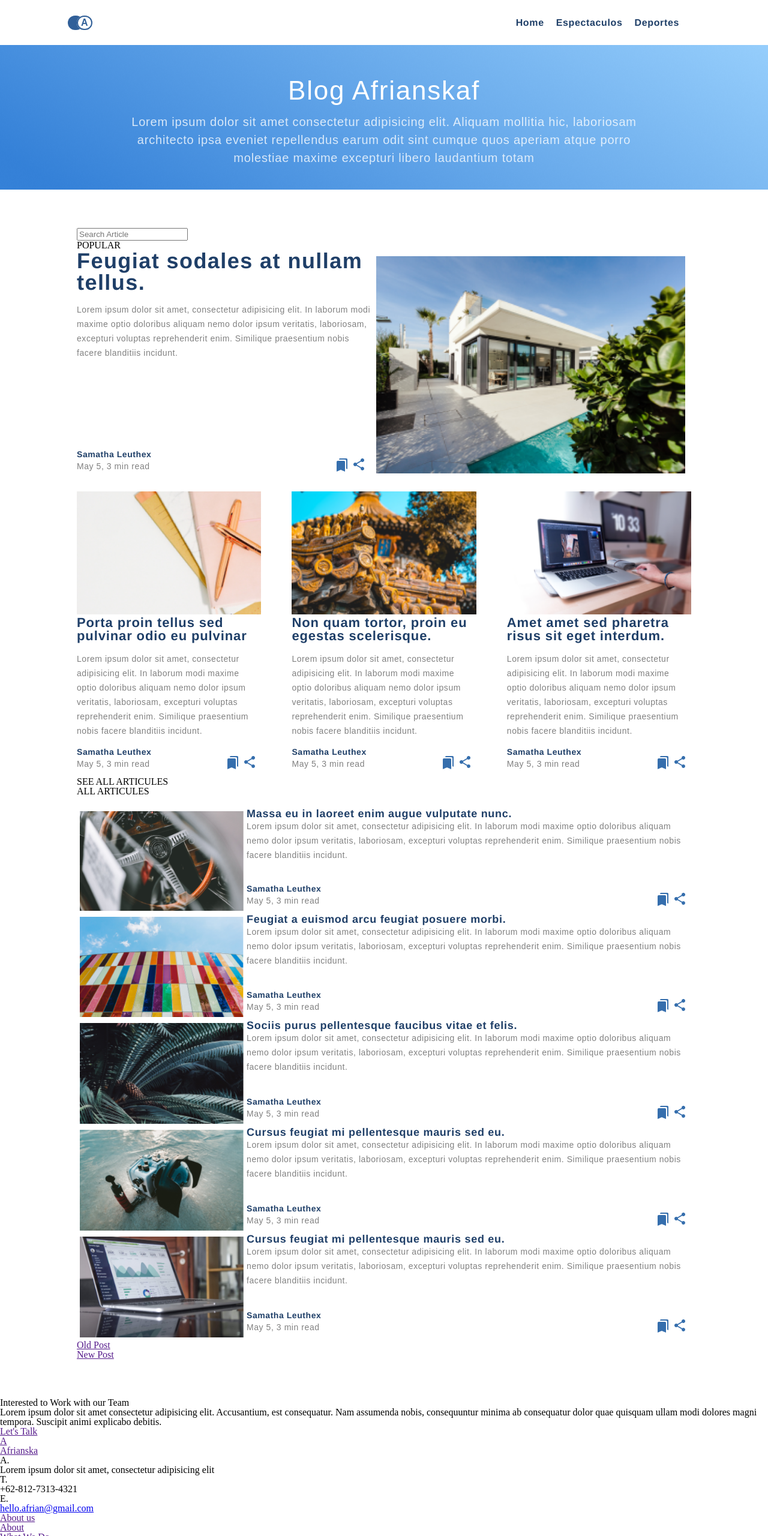
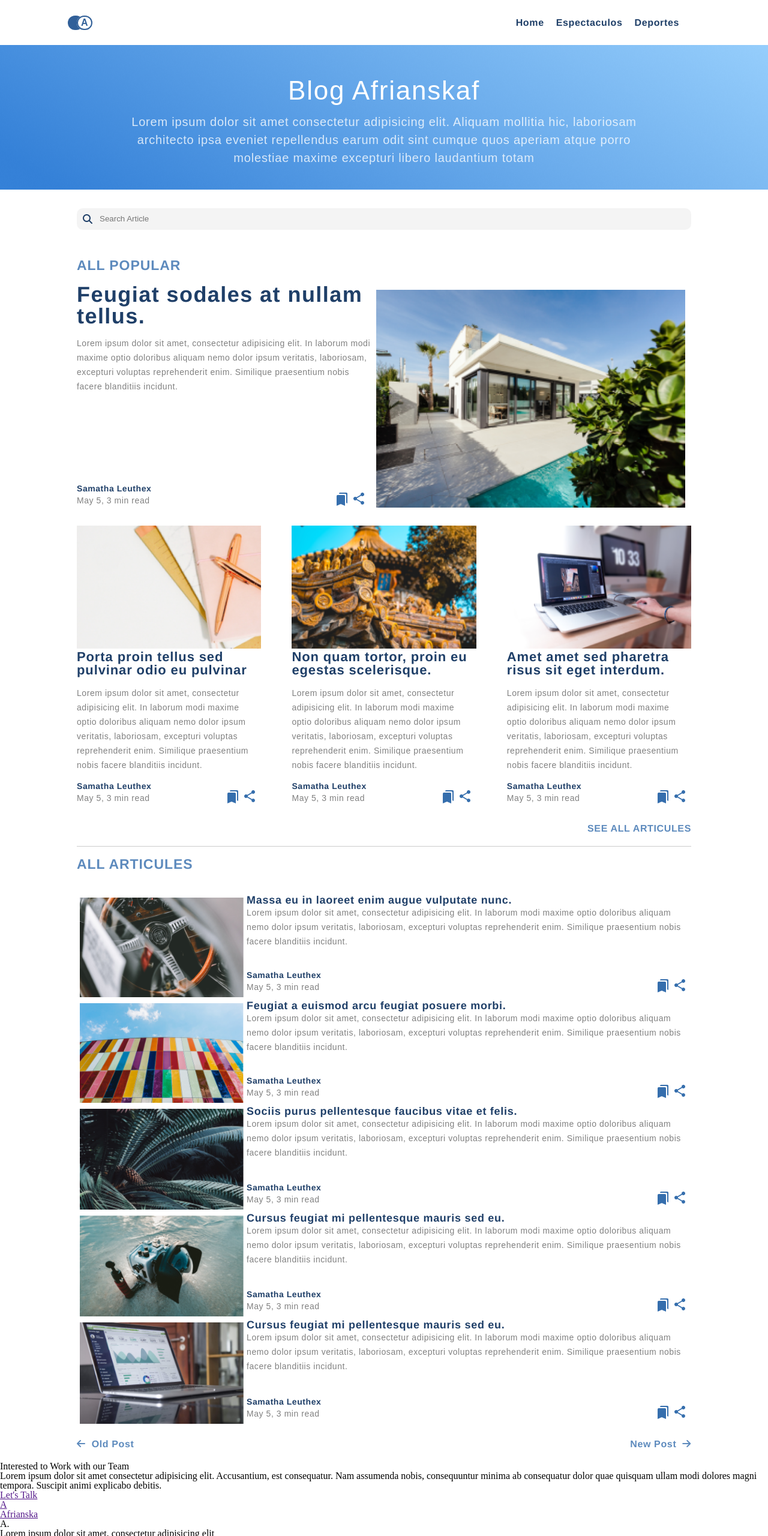
Before and after one commit to Edu12x/Hackathon6, a plain HTML site: page h5.html in a window 1280 px wide. Shown: the top 2560 px of the page at 60% size. Drawn offline with Linux system fonts and the light colour scheme.

Commit message:
Links and search bar completed

```diff
--- a/h5.html
+++ b/h5.html
@@ -6,6 +6,7 @@
     <title>Hackathon5</title>
     <link rel="stylesheet" href="./styles/reset.css" />
     <link rel="stylesheet" href="./sass/h6_main.css" />
+    <script src="https://kit.fontawesome.com/318f3c5d76.js" crossorigin="anonymous"></script>
   </head>
   <body></body>
   <header>
@@ -30,11 +31,15 @@
     </div>
   </header>
   <main>
-    <input name="text-search" type="text" placeholder="Search Article" />
-
+    <div class="search">
+    <a href=""><i class="fas fa-search"></i></a>
+    <input class="search__field" name="text-search" type="text" placeholder="Search Article" />
+  </div>
     <!-- LETTERS -->
 
-    <h2 class="main-title">POPULAR</h2>
+    <nav class="links">
+      <li><a href="">ALL POPULAR</a></li>
+    </nav>
 
     <!-- MAIN ARTICULES -->
 
@@ -162,9 +167,17 @@
    </section>
 
    <!-- LETTERS -->
+   <nav class="links">
+     <ul>
+     <li><a href="">SEE ALL ARTICULES</a></li>
+    </ul>
+   </nav>
 
-   <h2 class="popular-articules">SEE ALL ARTICULES</h2>
-   <h2 class="main-title">ALL ARTICULES</h2>
+   <nav class="links">
+     <ul>
+    <li><a href="">ALL ARTICULES</a></li>
+    </ul>
+  </nav>
 
    <!-- ALL ARTICULES -->
 
@@ -320,11 +333,11 @@
     </div>
   </div>
    </section>
-   <nav>
+   <nav class="links">
      <!--POSTS-->
-     <ul class="post">
-       <li><a href="">Old Post</a></li>
-       <li><a href="">New Post</a></li>
+     <ul class="links__post">
+       <li><a href=""><i class="fas fa-arrow-left"></i>Old Post</a></li>
+       <li><a href="">New Post<i class="fas fa-arrow-right"></i></a></li>
      </ul>
    </nav>
   </main>
--- /dev/null
+++ b/sass/_letters.scss
@@ -0,0 +1,38 @@
+@import "styles";
+
+.links {
+  padding: 20px 0px;
+  li {
+    list-style: none;
+  }
+  a {
+    @extend %letters;
+  }
+  &__post {
+    display: flex;
+    justify-content: space-between;
+    .fa-arrow-left {
+      padding-right: 10px;
+    }
+    .fa-arrow-right{
+      padding-left: 10px;
+    }
+  }
+}
+
+.links:nth-of-type(odd) {
+  a {
+    font-size: $l-letter-font-size;
+  }
+}
+
+.links:nth-of-type(even) {
+  a {
+    font-size: $l-letter-font-size-2;
+  }
+}
+
+.links:nth-of-type(2) {
+  text-align: right;
+  border-bottom: 1px solid rgba(0, 0, 0, 0.2);
+}
--- a/sass/_search.scss
+++ b/sass/_search.scss
@@ -0,0 +1,25 @@
+
+.search{
+  display: flex;
+  padding: 3% 0px;
+  .fa-search{
+      padding: 10px;
+      color: #1F3F68;
+      text-align: center;
+      background-color: #F4F4F4;
+      border-top-left-radius:10px;
+      border-bottom-left-radius: 10px;
+    }
+
+  &__field{
+    width: 100%;
+    border: none;
+    background-color:#F4F4F4 ;
+    border-top-right-radius:10px;
+    border-bottom-right-radius: 10px;
+  }
+  input:focus{
+    border:none;
+    color: #1F3F68;
+  }
+}
--- a/sass/_styles.scss
+++ b/sass/_styles.scss
@@ -31,6 +31,8 @@ $logo-color:#316099;
   line-height: 30px;
 }
 
+
+
 //Estilos principales - links
 %links{
   color :#1F3F68;
@@ -40,13 +42,17 @@ $logo-color:#316099;
   letter-spacing: 0.04em;
 }
 
-//tamaños de letras - links
+//tamaños de letras -lk:links - tl:titulos - p:Parrafos - l:letters
 $tl-main-font-size:44px;
 $tl-p-font-size:20px;
 $lk-main-font-size: 36px;
 $lk-secondary-font-size:22px;
 $lk-all-articules-font-size: 18px;
 $lk-bottom-font-size:14px;
+$p-main-font-size:16px;
+$p-secondary-font-size:16px;
+$l-letter-font-size:23px;
+$l-letter-font-size-2:16px;
 
 
 //botom - parrafo
@@ -58,11 +64,15 @@ $lk-bottom-font-size:14px;
   letter-spacing: 0.04em;
 }
 
-
-//Estilos principales - parrafos
-$p-main-font-size:16px;
-$p-secondary-font-size:16px;
-
+%letters{
+  color: #356EAD;
+  line-height: 18px;
+  letter-spacing: 0.04em;
+  opacity: 0.8;
+  font-family: Helvetica;
+  font-weight: bold;
+  text-decoration: none;
+}
 
 //Estilos de grilla
 $img-display : block;
--- a/sass/h6_main.scss
+++ b/sass/h6_main.scss
@@ -3,7 +3,7 @@
 }
 
 main{
-  margin: 5% 10%;
+  margin: 0px 10%;
 }
 
 .header{
@@ -15,3 +15,5 @@ main{
 @import "secondaries-articules";
 @import "all-articles";
 @import "header";
+@import "search";
+@import "letters"
```
Also changed, not shown: sass/h6_main.css, 1 other file.
